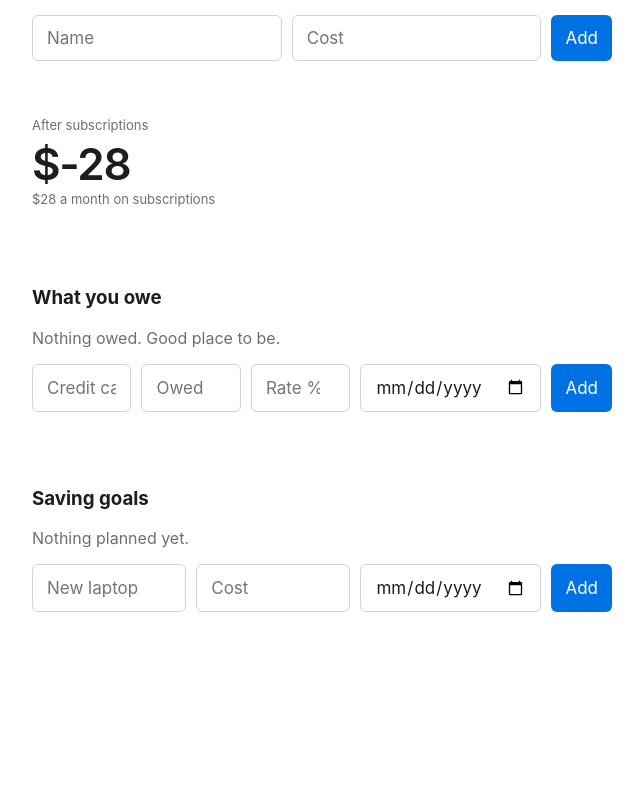
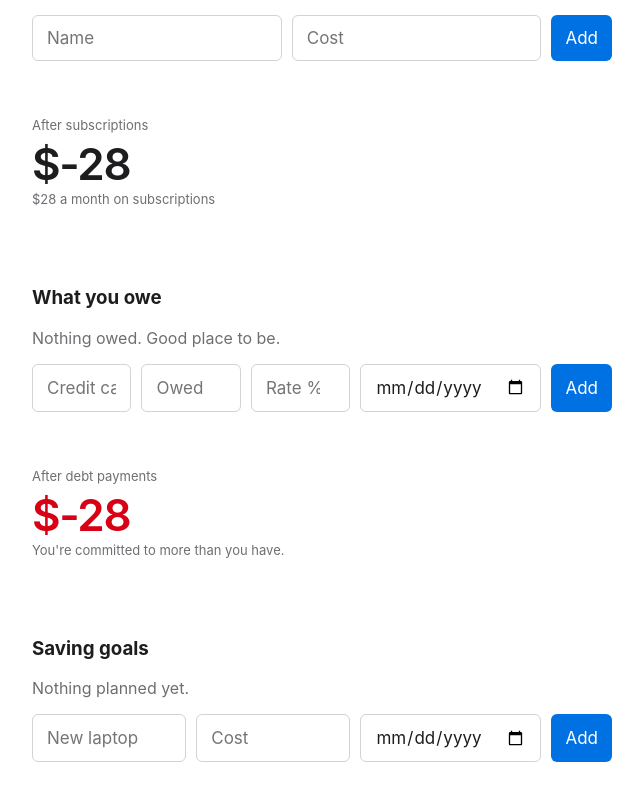
Before and after one commit to Shayanakbarloo/my-accountant, a React (Vite) app: page / in a window 1280 px wide. Shown: the part 862-1662 px from the top of the page, without its empty margins (318-961 px from the left). Before the commit the page ends 1562 px from the top, so only its background shows below. Built offline with nearby package versions, Linux system fonts and the light colour scheme.

Commit message:
#fixed a bug in debt again

```diff
--- a/src/App.jsx
+++ b/src/App.jsx
@@ -1,6 +1,7 @@
 import { useState, useEffect } from "react";
 import { money } from "./lib/format.js";
 import { yearlyDeductions } from "./lib/tax.js";
+import { planForDebt } from "./lib/Debt.js";
 import Subscriptions from "./components/Subscriptions.jsx";
 import Goals from "./components/Goals.jsx";
 import Debts from "./components/Debts.jsx";
@@ -53,6 +54,15 @@ function App() {
   const takeHomeMonthly = monthly * (1 - taxRate);
   const subsTotal = subs.reduce((total, sub) => total + sub.cost, 0);
   const leftOver = takeHomeMonthly - subsTotal;
+
+  // What every debt costs you each month, added up.
+  const debtCost = debts.reduce(
+    (total, debt) => total + planForDebt(debt, leftOver).payment,
+    0
+  );
+
+  // Goals compete with debts for the same money, so they only get what's left.
+  const freeForGoals = leftOver - debtCost;
 
   return (
     <div className="page">
@@ -119,9 +129,24 @@ function App() {
       </div>
 
       <div className="card">
+        <p className="figure-label">After debt payments</p>
+        <p
+          className="figure"
+          style={{ color: freeForGoals < 0 ? "var(--red)" : undefined }}
+        >
+          {money(freeForGoals)}
+        </p>
+        <p className="figure-label">
+          {freeForGoals < 0
+            ? "You're committed to more than you have."
+            : "a month, free for goals and spending"}
+        </p>
+      </div>
+
+      <div className="card">
         <Goals
           goals={goals}
-          freeMonthly={leftOver}
+          freeMonthly={freeForGoals}
           onAdd={(goal) => setGoals([...goals, { ...goal, id: Date.now() }])}
           onRemove={(id) => setGoals(goals.filter((g) => g.id !== id))}
         />
```
